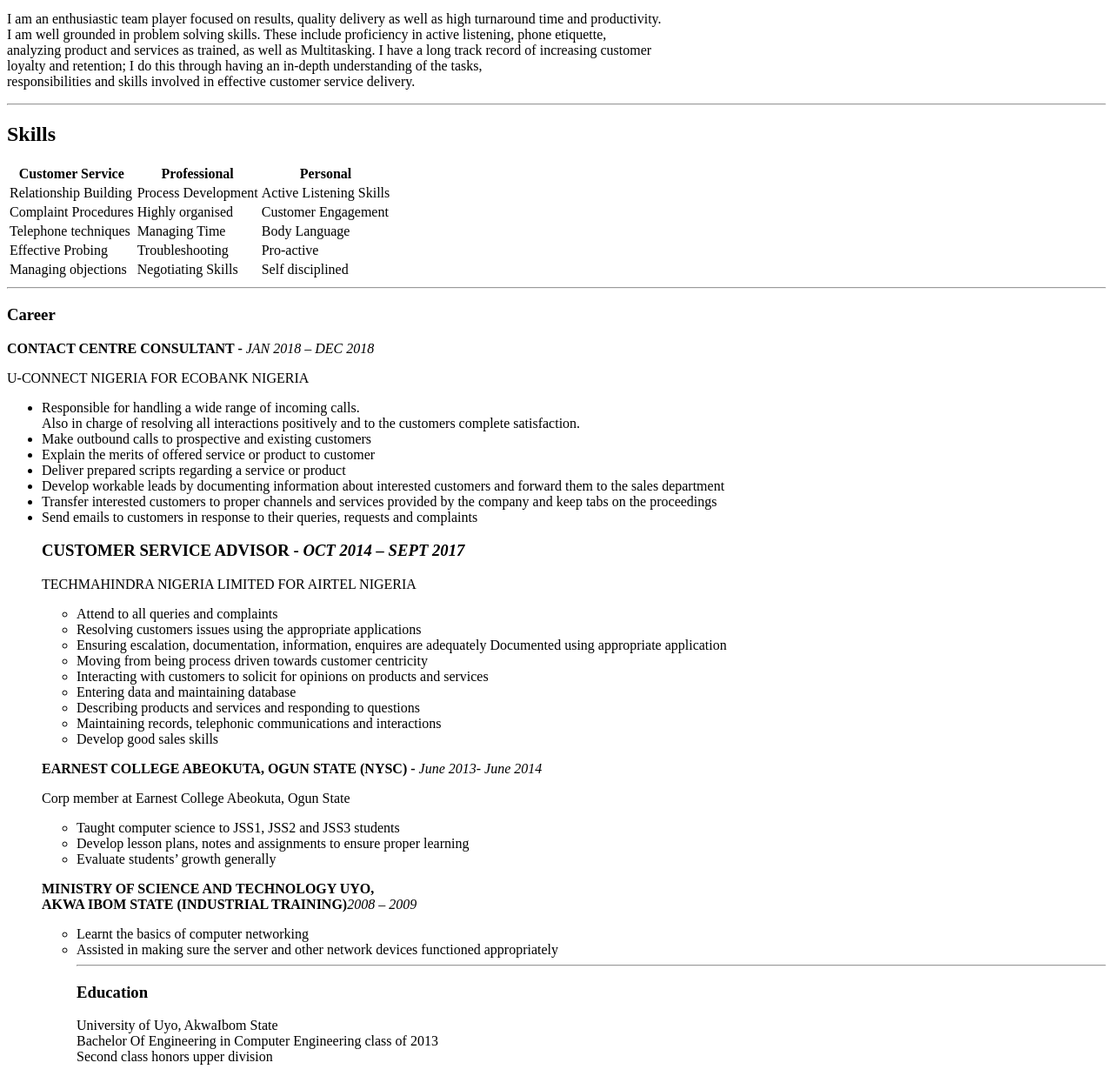
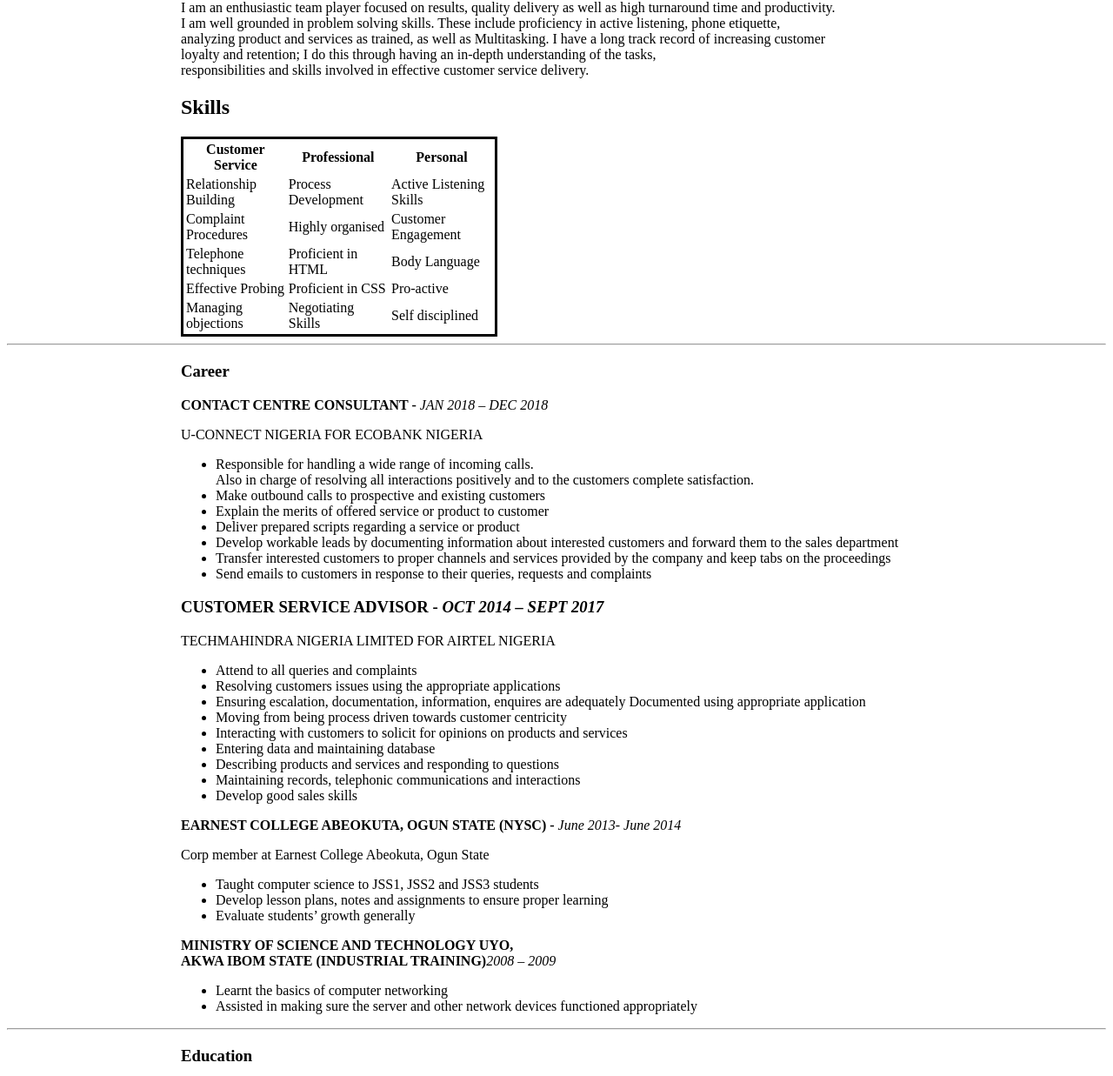
Before and after one commit to Jackysmart-source/startng-task-2, a plain HTML site: page Jacqueline.html in a window 1280 px wide. Shown: the part 513-1750 px from the top of the page at 87% size. Drawn offline with Linux system fonts and the light colour scheme; files whose address does not match are found by name.

Commit message:
My second commit

```diff
--- /dev/null
+++ b/Index.css
@@ -0,0 +1,44 @@
+
+
+.box-1{
+    text-align: center
+}
+
+.box-2{
+    margin-left: 200px
+}
+
+.box-3{
+    margin-left: 200px
+}
+
+.box-4{
+    margin-left: 200px; margin-right: 700px;
+    }
+
+.box-11{
+    margin-left: 200px
+}
+
+.box-6{
+    margin-left: 200px
+}
+
+.box-7{
+    margin-left: 200px
+}
+.box-8{
+    margin-left: 200px
+}
+
+.box-9{
+    margin-left: 200px
+}
+
+.box-10{
+    margin-left: 200px
+}
+
+.box-4{
+    border: 3px solid black
+}
--- a/Jacqueline.html
+++ b/Jacqueline.html
@@ -4,21 +4,24 @@
     <meta name="viewport" content="width=device-width, initial-scale=1.0">
     <meta http-equiv="X-UA-Compatible" content="ie=edge">
     <title>My Curriculum Vitae</title>
+    <link rel="stylesheet" type="text/css" href="C:\Users\microsoft\Desktop\startng\Index.css">
 </head>
 <body>
-    <header>
-        <h1>JACQUELINE OKONKO</h1> <p>13, Abigail Olaleye, Alagbole Akute Road, Ojodu Berger,Lagos <br>
+        <div class="box-1">
+        <h1>JACQUELINE OKONKO</h1><p> 13, Abigail Olaleye, Alagbole Akute Road, Ojodu Berger,Lagos <br>
                 Telephone:08064535834 <br>
                 Email: jacquelineokonko@gmail.com
                 </p>
-                <img src="https://res.cloudinary.com/dy1e3fwek/image/upload/v1566642128/IMG_20190504_104748_7_1_eib496.jpg" alt="My Photo" width="250" height="300">
-                <hr>
-    </header>
-    <header><h1>Summary</h1><p>I am an enthusiastic team player focused on results, quality delivery as well as high turnaround time and productivity. <br> I am well grounded in problem solving skills.  These include proficiency in active listening, phone etiquette, <br> analyzing product and services as trained, as well as Multitasking. I have a long track record of increasing customer <br> loyalty and retention; I do this through having an in-depth understanding of the tasks, <br> responsibilities and skills involved in effective customer service delivery. </p>
-        <hr>
-    </header>
+               <img src="https://res.cloudinary.com/dy1e3fwek/image/upload/v1566642128/IMG_20190504_104748_7_1_eib496.jpg" alt="My Photo" width="250" height="300">
+              </div>
+              <hr>
+      <div class="box-2">
+      <h2>Summary</h2><p>I am an enthusiastic team player focused on results, quality delivery as well as high turnaround time and productivity. <br> I am well grounded in problem solving skills.  These include proficiency in active listening, phone etiquette, <br> analyzing product and services as trained, as well as Multitasking. I have a long track record of increasing customer <br> loyalty and retention; I do this through having an in-depth understanding of the tasks, <br> responsibilities and skills involved in effective customer service delivery. </p>
+      </div>
+  <div class="box-3">
     <h2>Skills</h2>
-
+  </div>
+  <div class="box-4">
 <table>
   <tr>
     <th>Customer Service</th>
@@ -37,12 +40,12 @@
   </tr>
   <tr>
     <td>Telephone techniques</td>
-    <td>Managing Time</td>
+    <td>Proficient in HTML</td>
     <td>Body Language</td>
   </tr>
   <tr>
     <td>Effective Probing</td>
-    <td>Troubleshooting</td>
+    <td>Proficient in CSS</td>
     <td>Pro-active</td>
   </tr>
   <tr>
@@ -51,7 +54,9 @@
     <td>Self disciplined</td>
   </tr>
 </table>
+</div>
 <hr>
+  <div class="box-11">
 <h3>Career</h3>
 <p><b>CONTACT CENTRE CONSULTANT - </b><i>JAN 2018 – DEC 2018</i></p>
 <p>U-CONNECT NIGERIA FOR ECOBANK NIGERIA</p>
@@ -64,8 +69,8 @@
     <li>Develop workable leads by documenting information about interested customers and forward them to the sales department</li>
     <li>Transfer interested customers to proper channels and services provided by the company and keep tabs on the proceedings</li>
     <li>Send emails to customers in response to their queries, requests and complaints</li>
-
-<div>
+  </div>
+<div class="box-6">
 <h3><b>CUSTOMER SERVICE ADVISOR - </b><i>OCT 2014 – SEPT 2017</i></h3>
 <p>TECHMAHINDRA NIGERIA LIMITED FOR AIRTEL NIGERIA</p>
 
@@ -81,26 +86,24 @@
 <li>Develop good sales skills </li>
 </ul>
 </div>
-
+  <div class="box-7">
 <p><b>EARNEST COLLEGE ABEOKUTA, OGUN STATE (NYSC) - </b><i>June 2013- June 2014</i></p>
 <p>Corp member at Earnest College Abeokuta, Ogun State</p>
-
 <ul>
     <li>Taught computer science to JSS1, JSS2 and JSS3 students</li>
     <li>Develop lesson plans, notes and assignments to ensure proper learning</li>
     <li>Evaluate students’ growth generally</li>
 </ul>
-
-
+</div>
+<div class="box-8">
 <p><b>MINISTRY OF SCIENCE AND TECHNOLOGY UYO, <br> AKWA IBOM STATE (INDUSTRIAL TRAINING)</b><i>2008 – 2009</i></p>
-
 <ul>
     <li>Learnt the basics of computer networking</li>
     <li>Assisted in making sure the server and other network devices functioned appropriately</li>
-<hr>
-
+  </div>
+    <hr>
+<div class="box-9">
 <h3>Education</h3>
-
 <p>University of Uyo, AkwaIbom State <br>
         Bachelor Of Engineering in Computer Engineering class of 2013 <br>
         Second class honors upper division
@@ -113,23 +116,21 @@
 <p>Qua Iboe Church Nursery and Primary School Ikot Abasi, <br> Akwa Ibom State <br>
         First School Leaving Certificate 1999
        </p>
+      </div>
        <hr>
-
+<div class="box-10">
 <h3>COMMENDATIONS</h3>
 
 <p>TechMahindra Limited Cookies 2nd quarter Award 2015 <br>
         TechMahindra Limited Cookies 4th quarter Award 2015
         </p>
-        <hr>
 
         <h3>TECHNICAL SKILLS</h3>
         <p>MS Word, MS Excel, PowerPoint, Telecommunication Administrative Billing System (TABS), <br> ECMS, Single view application
             </p>
-<hr>
-
 <h3>Referees</h3>
 <p>Available on request</p>
-
+</div>
 </ul>
 </ul>
 </body>
```
Also changed, not shown: img/IMG_20190504_104748_7 (1).jpg (added).
